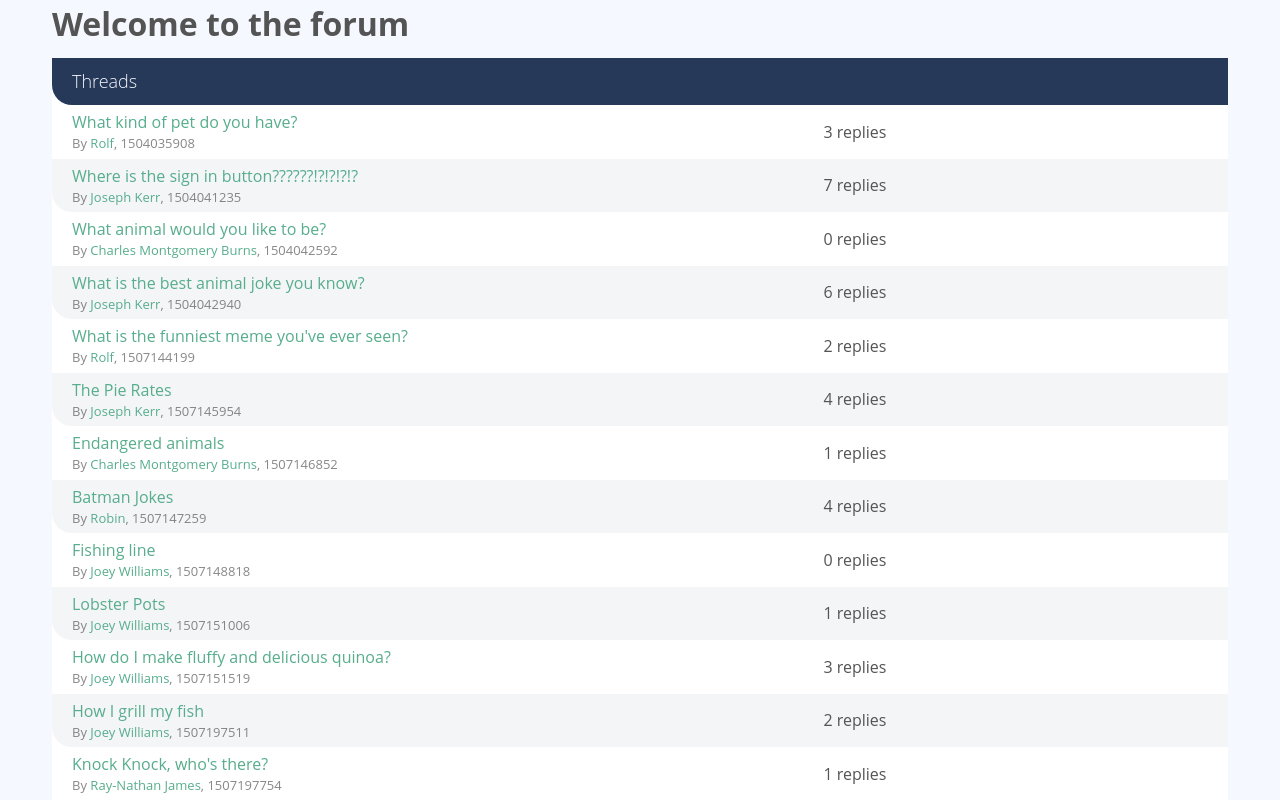
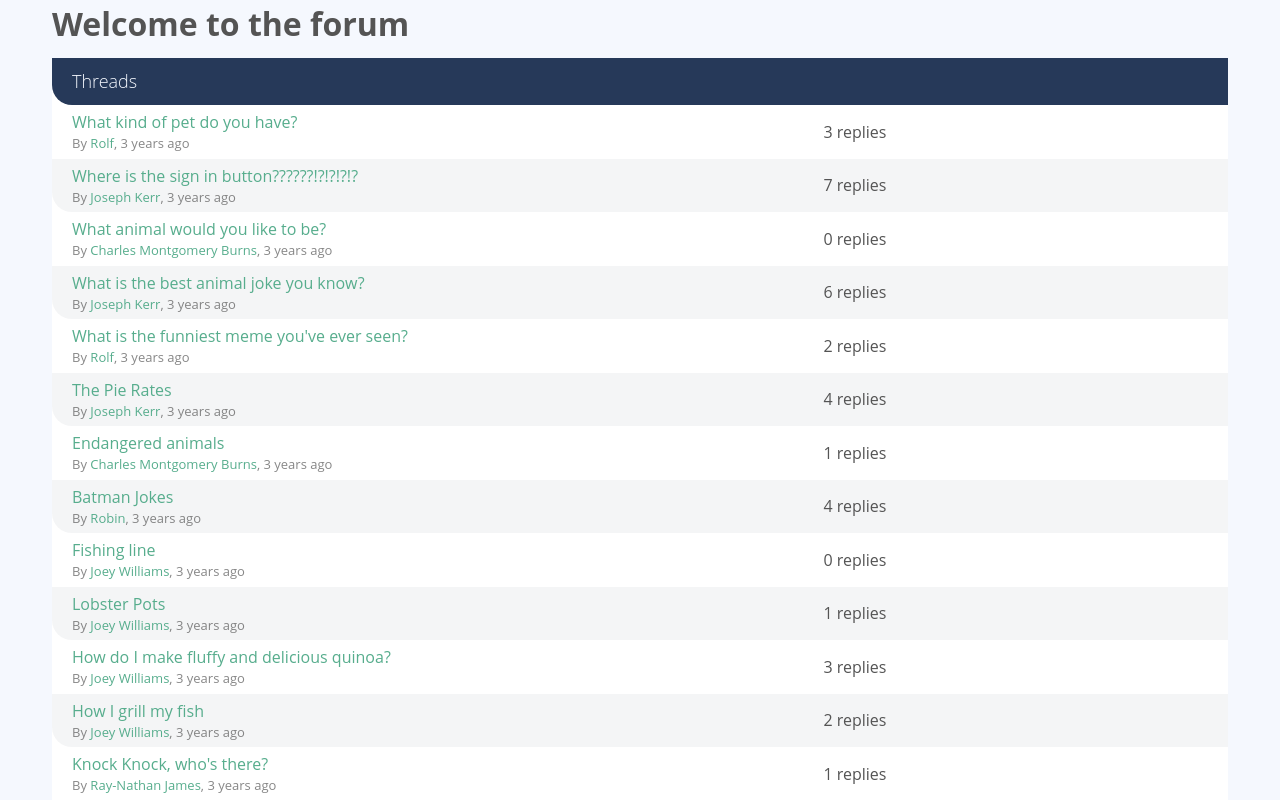
Before and after one commit to allandsouza20/Internet-Forum, a Vue app: page / in a window 1280 px wide. Shown: the top 800 px of the page. Built offline with nearby package versions, Linux system fonts and the light colour scheme.

Commit message:
Wrapped the timestamp within a single component

```diff
--- /dev/null
+++ b/src/components/AppDate.vue
@@ -0,0 +1,39 @@
+<template>
+  <span
+  v-bind:title="timestamp | humanFriendlyDate">   <!-- title is a HTML attribute which displays the required text on hover -->
+  <!-- The filter humanFriendlyDate is appended using a pipe symbol. We can also append multiple filters using the
+  pipe operator, e.g. | humanFriendlyDate | uppercase, if we had a new filter that would convert the text to uppercase -->
+  <!-- NOTE: Filters do not allow you to do something new, they are just methods with a special syntax -->
+    {{ timestamp | diffForHumans }}
+  </span>
+</template>
+
+<script>
+import moment from 'moment'
+export default {
+  props: {
+    timestamp: {
+      required: true,
+      // In javascript, we do not have any specific types for numbers, like Integer or Float
+      // Therefore, the timestamp is just represented by Number
+      type: Number
+    }
+  },
+  filters: {
+    // the filter needs a date arguement and then
+    humanFriendlyDate (date) {
+      // use return moment.unix(date).locale('fr').format('MMMM Do YYYY, h:mm:ss a') to change the language in which the date is displayed to French
+      return moment.unix(date).format('MMMM Do YYYY, h:mm:ss a')
+    },
+
+    // this filter gives us the time that was passed since the post was published
+    diffForHumans (date) {
+      return moment.unix(date).fromNow()
+    }
+  }
+}
+</script>
+
+<style scoped>
+
+</style>
--- a/src/components/PostListItem.vue
+++ b/src/components/PostListItem.vue
@@ -22,13 +22,9 @@
 
 
 
-        <div
-        class="post-date text-faded"
-        v-bind:title="post.publishedAt | humanFriendlyDate">   <!-- title is a HTML attribute which displays the required text on hover -->
-          <!-- The filter humanFriendlyDate is appended using a pipe symbol. We can also append multiple filters using the
-          pipe operator, e.g. | humanFriendlyDate | uppercase, if we had a new filter that would convert the text to uppercase -->
-          <!-- NOTE: Filters do not allow you to do something new, they are just methods with a special syntax -->
-            {{ post.publishedAt | diffForHumans }}
+        <div class="post-date text-faded">
+          <!-- The timestamp that we want to display here is post.publishedAt -->
+          <AppDate :timestamp="post.publishedAt"/>
         </div>
 
 
@@ -38,13 +34,17 @@
 <script>
 // to render a thread, add @sourceData
 import sourceData from '@/data'
-import moment from 'moment'
+import AppDate from './AppDate'
 // Note: All components must export an object with options by default
 // in Vue.js every component instance has it's own isolated scope, this means that you shouldn't reference parent data with it's child component.
 // all threads or components must be passed a thread id property to know which thread to show.
 export default {
     // props is used to pass data to the child component
     // using a computed property, we can make sure if changes happen in sourceData
+  components: {
+    AppDate
+  },
+
   props: {
     post: {
       required: true,
@@ -62,19 +62,6 @@ export default {
         // return postIdsArray.length
       return Object.keys(this.user.posts).length
     }
-  },
-
-  filters: {
-    // the filter needs a date arguement and then
-    humanFriendlyDate (date) {
-      // use return moment.unix(date).locale('fr').format('MMMM Do YYYY, h:mm:ss a') to change the language in which the date is displayed to French
-      return moment.unix(date).format('MMMM Do YYYY, h:mm:ss a')
-    },
-
-    // this filter gives us the time that was passed since the post was published
-    diffForHumans (date) {
-      return moment.unix(date).fromNow()
-    }
   }
 }
 </script>
--- a/src/components/ThreadListItem.vue
+++ b/src/components/ThreadListItem.vue
@@ -9,7 +9,7 @@
         </router-link>  <!-- to can be a path or it can be a state of an object -->
       </p>
       <p class="text-faded text-xsmall">
-        By <a href="#">{{ user.name }}</a>, {{ thread.publishedAt }}
+        By <a href="#">{{ user.name }}</a>, <AppDate v-bind:timestamp="thread.publishedAt"/>
       </p>
     </div>
 
@@ -33,7 +33,11 @@
 
 <script>
 import sourceData from '@/data'
+import AppDate from './AppDate'
 export default {
+  components: {
+    AppDate
+  },
   props: {
     thread: {
       required: true,
```
Also changed, not shown: src/pages/HomePage.vue (line endings or trailing spaces).
